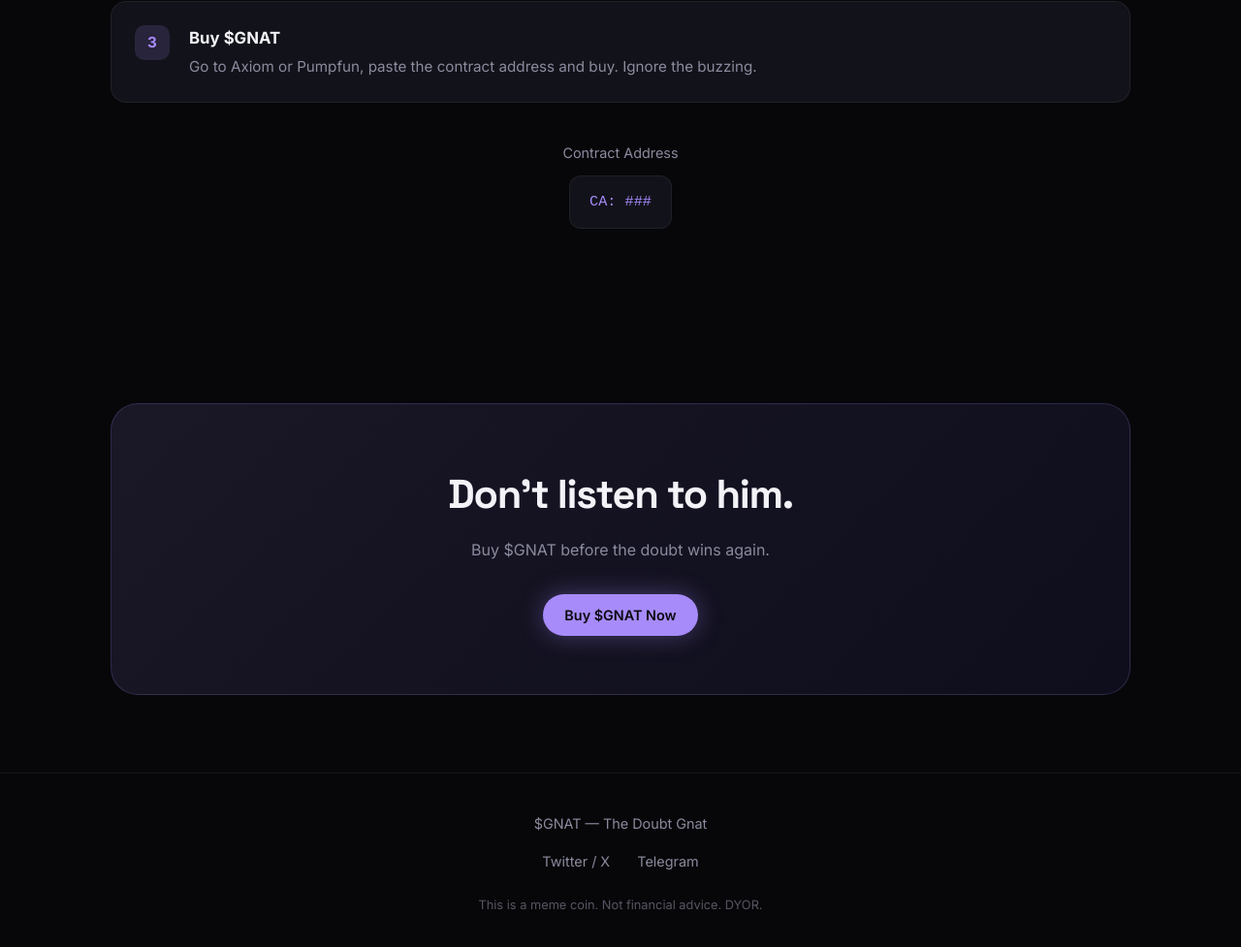
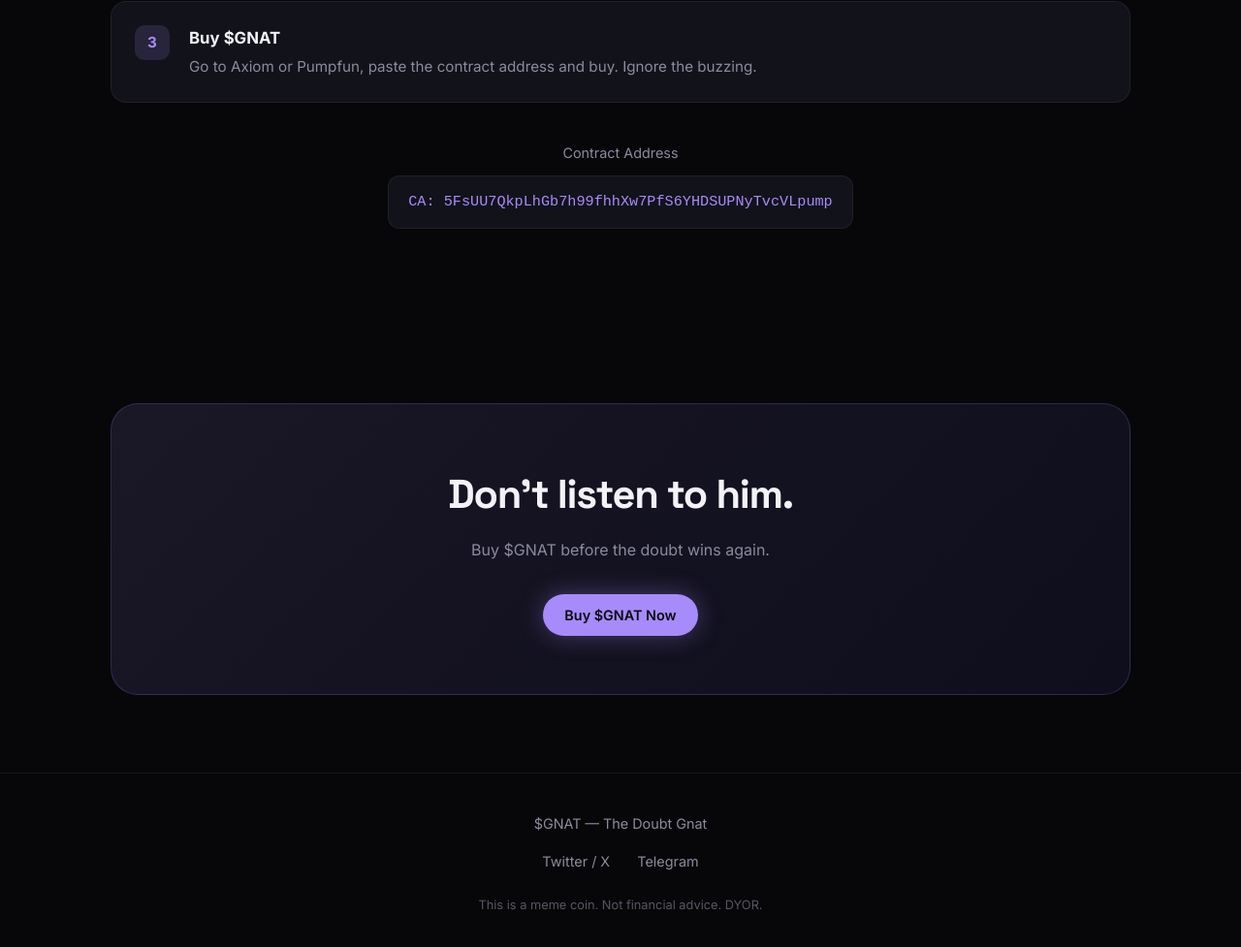
Before and after one commit to PetrosMaltos/winter-tundra-ever-orbit, a plain HTML site: page index.html in a window 1280 px wide. Shown: the part 2718-3695 px from the top of the page at 97% size. Drawn offline with Linux system fonts and the light colour scheme.

Commit message:
Initial commit

```diff
--- a/index.html
+++ b/index.html
@@ -621,7 +621,7 @@
             <div style="margin-top: 40px; text-align: center;">
                 <p style="color: var(--muted); font-size: 0.9rem; margin-bottom: 12px;">Contract Address</p>
                 <div style="background: var(--card); border: 1px solid var(--border); border-radius: 12px; padding: 14px 20px; display: inline-block; font-family: monospace; font-size: 0.95rem; color: var(--accent); word-break: break-all;">
-                    CA: ###
+                    CA: 5FsUU7QkpLhGb7h99fhhXw7PfS6YHDSUPNyTvcVLpump
                 </div>
             </div>
         </div>
```
